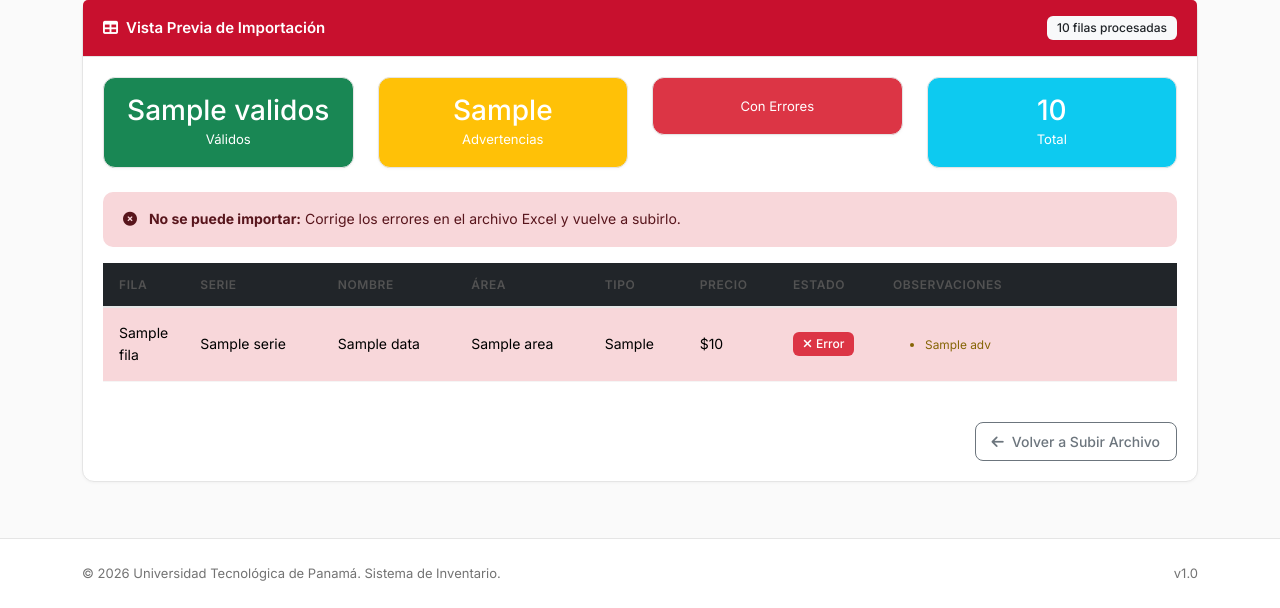
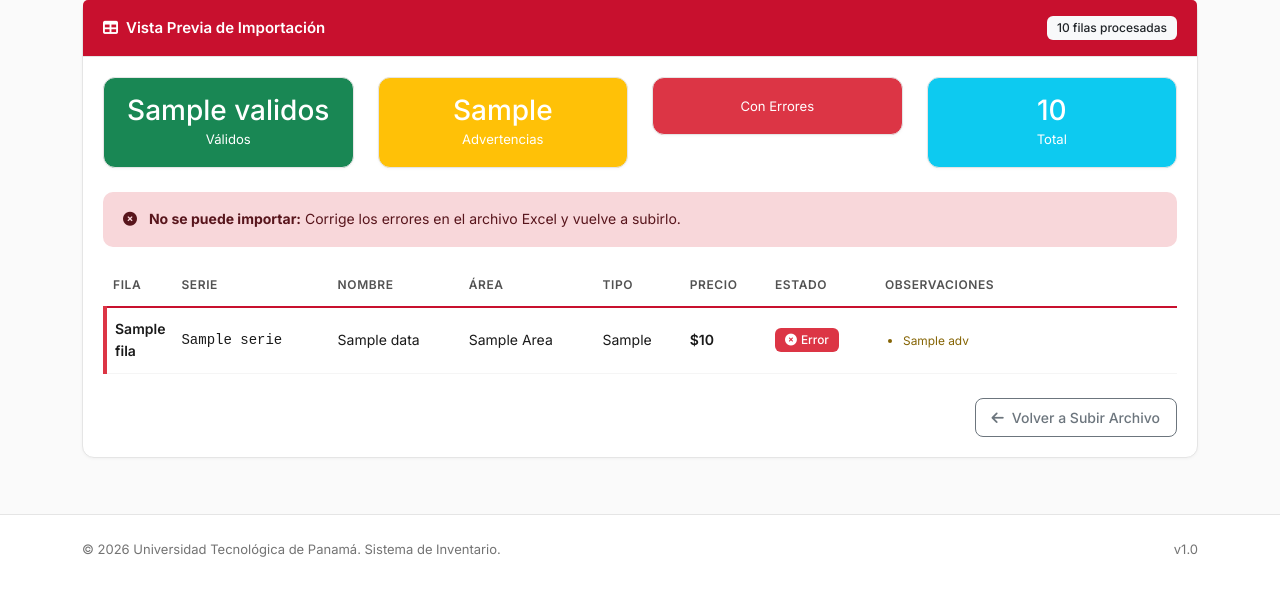
Before and after one commit to AlbertoKnow/Inventario, a Django app: template templates/productos/item_importar.html in a window 1280 px wide. Shown: the part 217-825 px from the top of the page. After the commit the page ends 774 px from the top, so only its background shows below. Run offline with Django 4.2, Linux system fonts and the light colour scheme; the template is opened without the code that fills it: most values are stand-ins (such as "Sample title", 1, 10 or a date in 2020).

Commit message:
Rediseñar tabla de vista previa de importación Excel
Mejoras de diseño profesional:
- Encabezados con fondo negro UTP (#1a1a1a) y texto blanco
- Borde inferior rojo UTP (#C8102E) para destacar encabezados
- Filas con fondos pastel suaves y borde izquierdo de 4px según estado
- Todo el texto en negro (#1a1a1a) para máximo contraste
- Serie en fuente monospace para mejor legibilidad
- Badges de estado más grandes con íconos descriptivos
- Errores en negrita y mejor espaciado en mensajes

Co-Authored-By: Claude Sonnet 4.5 <noreply@anthropic.com>

```diff
--- a/templates/productos/item_importar.html
+++ b/templates/productos/item_importar.html
@@ -196,51 +196,57 @@
 
             <!-- Tabla de preview -->
             <div class="table-responsive" style="max-height: 500px; overflow-y: auto;">
-                <table class="table table-sm table-hover">
-                    <thead class="table-dark sticky-top">
+                <table class="table table-sm table-hover mb-0" style="background-color: white;">
+                    <thead class="sticky-top" style="background-color: #1a1a1a; color: white;">
                         <tr>
-                            <th style="width: 50px;">Fila</th>
-                            <th>Serie</th>
-                            <th>Nombre</th>
-                            <th>Área</th>
-                            <th>Tipo</th>
-                            <th>Precio</th>
-                            <th style="width: 100px;">Estado</th>
-                            <th style="width: 300px;">Observaciones</th>
+                            <th style="width: 50px; padding: 12px 8px; border-bottom: 2px solid #C8102E;">Fila</th>
+                            <th style="padding: 12px 8px; border-bottom: 2px solid #C8102E;">Serie</th>
+                            <th style="padding: 12px 8px; border-bottom: 2px solid #C8102E;">Nombre</th>
+                            <th style="padding: 12px 8px; border-bottom: 2px solid #C8102E;">Área</th>
+                            <th style="padding: 12px 8px; border-bottom: 2px solid #C8102E;">Tipo</th>
+                            <th style="padding: 12px 8px; border-bottom: 2px solid #C8102E;">Precio</th>
+                            <th style="width: 110px; padding: 12px 8px; border-bottom: 2px solid #C8102E;">Estado</th>
+                            <th style="width: 300px; padding: 12px 8px; border-bottom: 2px solid #C8102E;">Observaciones</th>
                         </tr>
                     </thead>
-                    <tbody>
+                    <tbody style="background-color: white;">
                         {% for item in items_preview %}
-                        <tr class="
-                            {% if item.estado == 'ok' %}table-success
-                            {% elif item.estado == 'advertencia' %}table-warning
-                            {% else %}table-danger{% endif %}
+                        <tr style="
+                            {% if item.estado == 'ok' %}background-color: #d4edda; border-left: 4px solid #28a745;
+                            {% elif item.estado == 'advertencia' %}background-color: #fff3cd; border-left: 4px solid #ffc107;
+                            {% else %}background-color: #f8d7da; border-left: 4px solid #dc3545;{% endif %}
                         ">
-                            <td>{{ item.fila }}</td>
-                            <td>{{ item.data.serie|truncatechars:20 }}</td>
-                            <td>{{ item.data.nombre|truncatechars:30 }}</td>
-                            <td>{{ item.data.area }}</td>
-                            <td>{{ item.data.tipo_item|truncatechars:20 }}</td>
-                            <td>${{ item.data.precio }}</td>
-                            <td>
+                            <td style="padding: 10px 8px; color: #1a1a1a; font-weight: 600;">{{ item.fila }}</td>
+                            <td style="padding: 10px 8px; color: #1a1a1a; font-family: 'Courier New', monospace;">{{ item.data.serie|truncatechars:20 }}</td>
+                            <td style="padding: 10px 8px; color: #1a1a1a;">{{ item.data.nombre|truncatechars:30 }}</td>
+                            <td style="padding: 10px 8px; color: #1a1a1a; text-transform: capitalize;">{{ item.data.area }}</td>
+                            <td style="padding: 10px 8px; color: #1a1a1a;">{{ item.data.tipo_item|truncatechars:20 }}</td>
+                            <td style="padding: 10px 8px; color: #1a1a1a; font-weight: 600;">${{ item.data.precio }}</td>
+                            <td style="padding: 10px 8px;">
                                 {% if item.estado == 'ok' %}
-                                <span class="badge bg-success"><i class="fas fa-check me-1"></i>OK</span>
+                                <span class="badge" style="background-color: #28a745; color: white; font-size: 0.85em; padding: 6px 10px;">
+                                    <i class="fas fa-check-circle me-1"></i>OK
+                                </span>
                                 {% elif item.estado == 'advertencia' %}
-                                <span class="badge bg-warning"><i class="fas fa-exclamation-triangle me-1"></i>Aviso</span>
+                                <span class="badge" style="background-color: #ffc107; color: #1a1a1a; font-size: 0.85em; padding: 6px 10px;">
+                                    <i class="fas fa-exclamation-triangle me-1"></i>Aviso
+                                </span>
                                 {% else %}
-                                <span class="badge bg-danger"><i class="fas fa-times me-1"></i>Error</span>
+                                <span class="badge" style="background-color: #dc3545; color: white; font-size: 0.85em; padding: 6px 10px;">
+                                    <i class="fas fa-times-circle me-1"></i>Error
+                                </span>
                                 {% endif %}
                             </td>
-                            <td>
+                            <td style="padding: 10px 8px;">
                                 {% if item.errores %}
-                                <ul class="mb-0" style="font-size: 0.85em; color: #721c24;">
+                                <ul class="mb-0" style="font-size: 0.85em; color: #721c24; padding-left: 18px; line-height: 1.6;">
                                     {% for error in item.errores %}
-                                    <li>{{ error }}</li>
+                                    <li><strong>{{ error }}</strong></li>
                                     {% endfor %}
                                 </ul>
                                 {% endif %}
                                 {% if item.advertencias %}
-                                <ul class="mb-0" style="font-size: 0.85em; color: {% if item.estado == 'error' %}#FFF3CD{% else %}#856404{% endif %};">
+                                <ul class="mb-0" style="font-size: 0.85em; color: #856404; padding-left: 18px; line-height: 1.6; {% if item.errores %}margin-top: 8px;{% endif %}">
                                     {% for adv in item.advertencias %}
                                     <li>{{ adv }}</li>
                                     {% endfor %}
```
